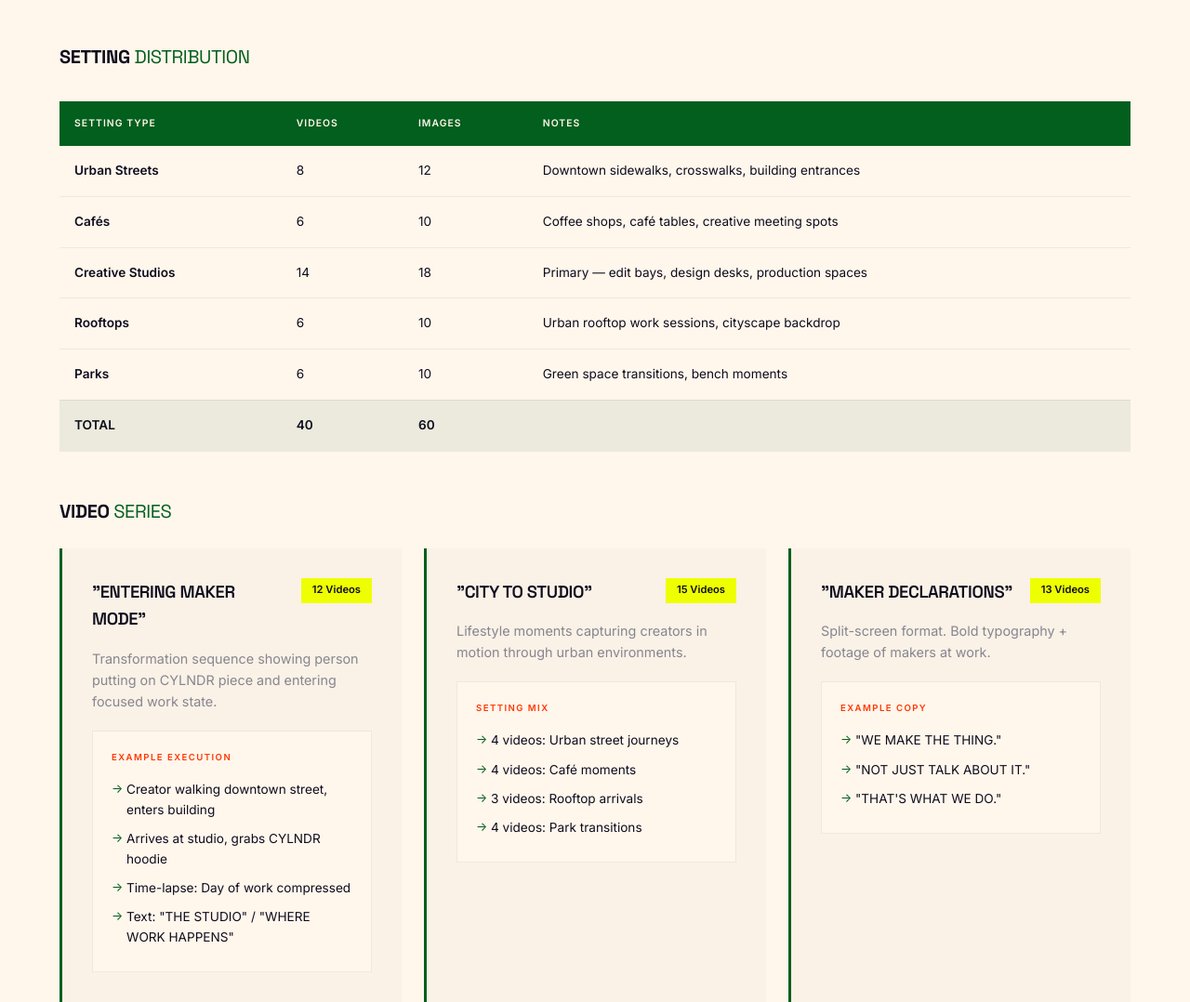
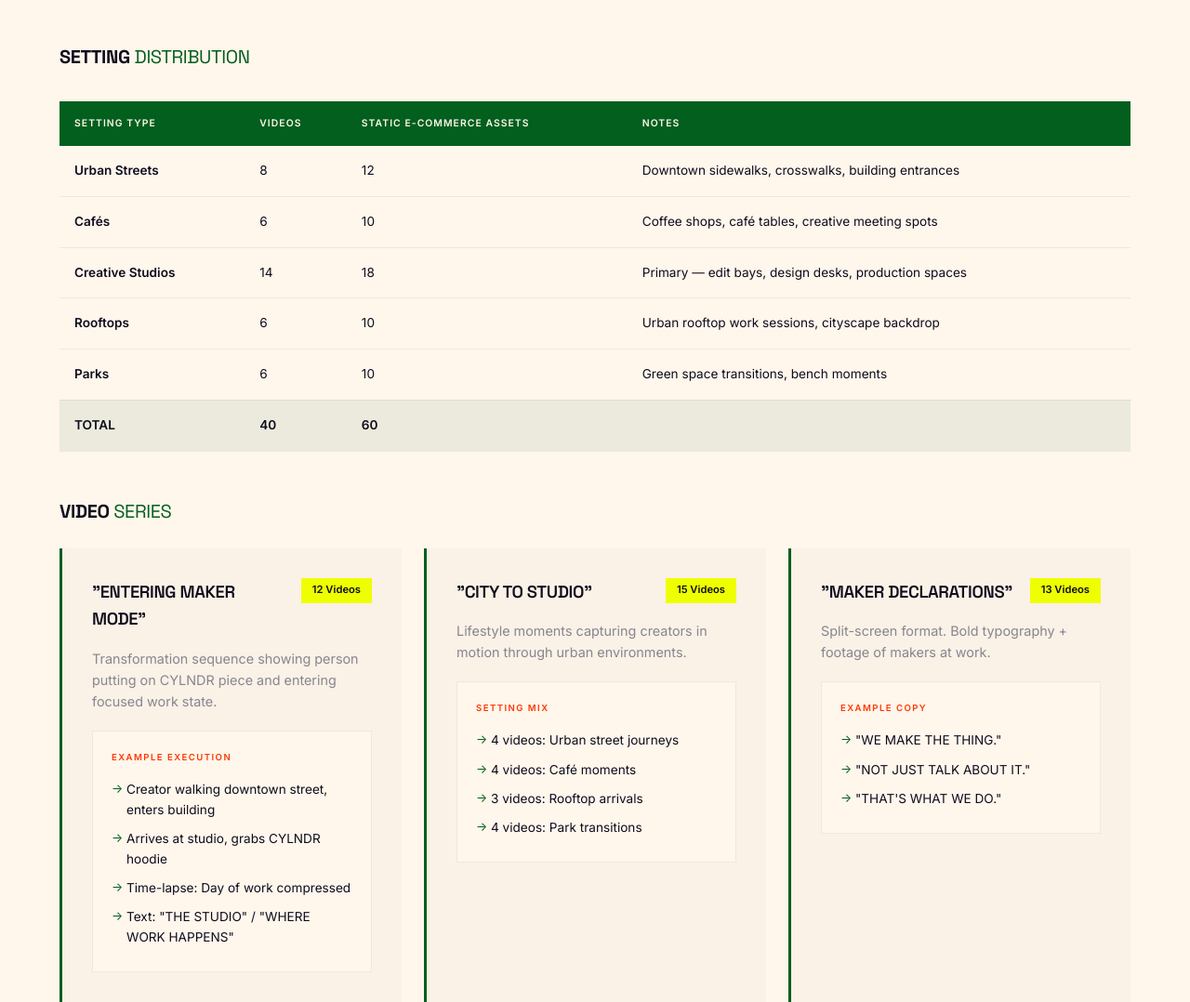
Before and after one commit to russellbarnett/CYLNDRCONCEPTS, a plain HTML site: page index.html in a window 1280 px wide. Shown: the part 4502-5580 px from the top of the page at 93% size. Drawn offline with Linux system fonts and the light colour scheme.

Commit message:
60 static e-commerce assets

```diff
--- a/index.html
+++ b/index.html
@@ -1065,7 +1065,7 @@
                         <tr>
                             <th>Setting Type</th>
                             <th>Videos</th>
-                            <th>Images</th>
+                            <th>Static E-Commerce Assets</th>
                             <th>Notes</th>
                         </tr>
                     </thead>
@@ -1250,7 +1250,7 @@
                         <tr>
                             <th>Setting Type</th>
                             <th>Videos</th>
-                            <th>Images</th>
+                            <th>Static E-Commerce Assets</th>
                             <th>Notes</th>
                         </tr>
                     </thead>
@@ -1438,7 +1438,7 @@
                         <tr>
                             <th>Setting Type</th>
                             <th>Videos</th>
-                            <th>Images</th>
+                            <th>Static E-Commerce Assets</th>
                             <th>Notes</th>
                         </tr>
                     </thead>
@@ -1620,7 +1620,7 @@
                         <tr>
                             <th>Setting Type</th>
                             <th>Videos</th>
-                            <th>Images</th>
+                            <th>Static E-Commerce Assets</th>
                             <th>Notes</th>
                         </tr>
                     </thead>
```
